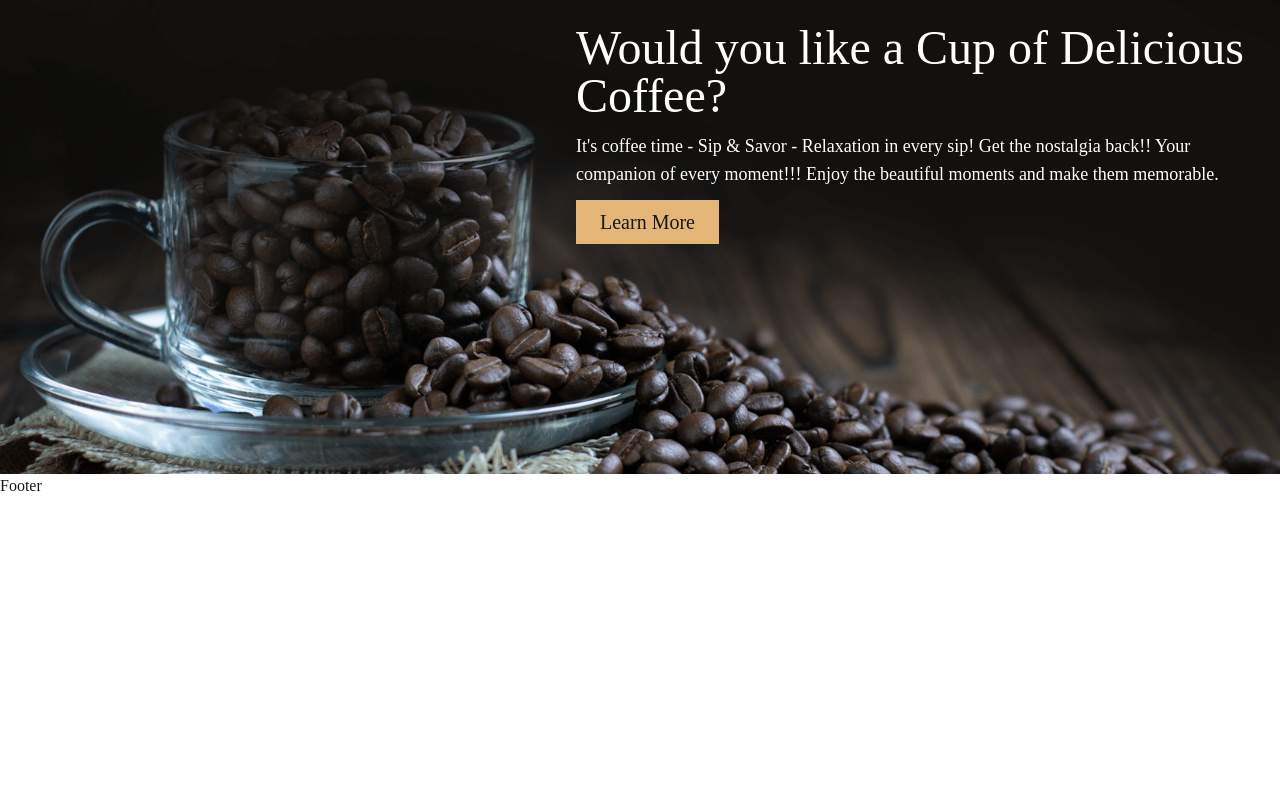
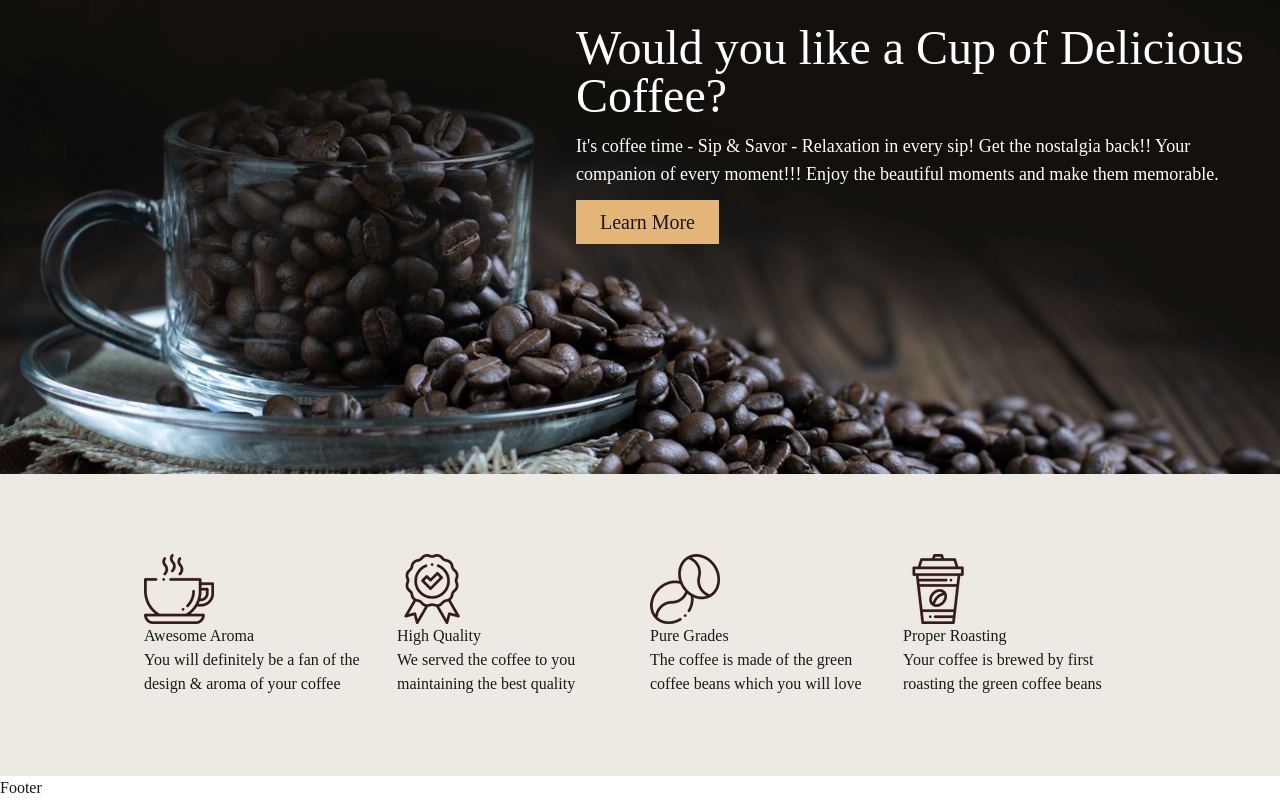
Before and after one commit to Bijoy-karmokar/coffee-shop-client, a React app: page / in a window 1280 px wide. Shown: the part 311-1111 px from the top of the page. Before the commit the page ends 809 px from the top, so only its background shows below. Built offline with nearby package versions, Linux system fonts and the light colour scheme; the HTML template or start-up script is replaced by a standard one; a web font is replaced by a local one.

Commit message:
CardSection

```diff
--- a/src/Pages/Home.jsx
+++ b/src/Pages/Home.jsx
@@ -1,10 +1,12 @@
 import React from 'react';
 import Banner from '../components/Banner';
+import CardSection from '../components/CardSection';
 
 const Home = () => {
     return (
         <div>
             <Banner></Banner>
+            <CardSection></CardSection>
         </div>
     );
 };
--- /dev/null
+++ b/src/components/CardSection.jsx
@@ -0,0 +1,34 @@
+import React from 'react';
+import Aroma from "../assets/icons/1.png"
+import Quantity from "../assets/icons/2.png"
+import Grade from "../assets/icons/3.png"
+import Roasting from "../assets/icons/4.png"
+
+const CardSection = () => {
+    return (
+        <div className='grid grid-cols-1 md:grid-cols-2 lg:grid-cols-4 gap-5 bg-secondary py-20 px-36'>
+            <div>
+                <img src={Aroma} alt="" />
+                <h3>Awesome Aroma</h3>
+                <p>You will definitely be a fan of the design & aroma of your coffee</p>
+            </div>
+            <div>
+                <img src={Quantity} alt="" />
+                <h3>High Quality</h3>
+                <p>We served the coffee to you maintaining the best quality</p>
+            </div>
+            <div>
+                <img src={Grade} alt="" />
+                <h3>Pure Grades</h3>
+                <p>The coffee is made of the green coffee beans which you will love</p>
+            </div>
+            <div>
+                <img src={Roasting} alt="" />
+                <h3>Proper Roasting</h3>
+                <p>Your coffee is brewed by first roasting the green coffee beans</p>
+            </div>
+        </div>
+    );
+};
+
+export default CardSection;
--- a/src/index.css
+++ b/src/index.css
@@ -7,7 +7,8 @@
   default: true;
   prefersdark: false;
   color-scheme: light;
-  --color-primary:#E3B577
+  --color-primary:#E3B577;
+  --color-secondary:rgba(236, 234, 227, 1);
 }
 body{
   font-family: "Rancho", cursive;
```
